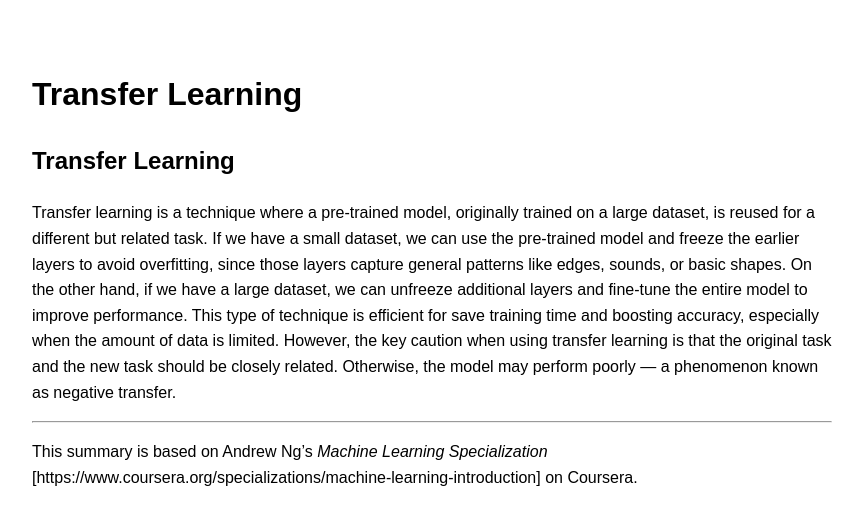
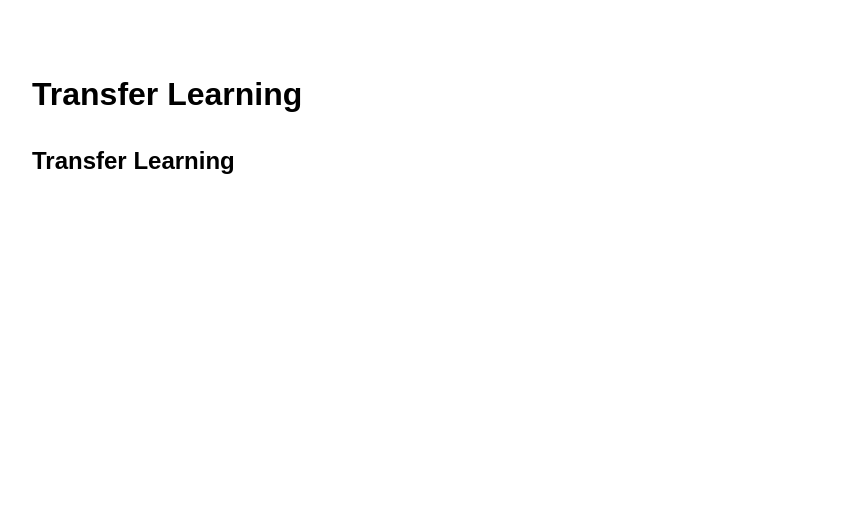
Before and after one commit to mkim2178/mkim2178.github.io, a Jekyll site: the page built from optimizations/transfer_learning.md, in a window 1280 px wide. Shown: the top 525 px of the page, without its empty margins (208-1071 px from the left). Built offline with Jekyll 4.4.1, drawn with Linux system fonts in a browser that asks for light colours; our own code applies the rules of GitHub Pages for plain Markdown files.

Commit message:
should consider posting my notes because of license and copyrights

```diff
--- a/optimizations/transfer_learning.md
+++ b/optimizations/transfer_learning.md
@@ -1,6 +1,6 @@
 ## Transfer Learning
 
-Transfer learning is a technique where a pre-trained model, originally trained on a large dataset, is reused for a different but related task.
+<!-- Transfer learning is a technique where a pre-trained model, originally trained on a large dataset, is reused for a different but related task.
 If we have a small dataset, we can use the pre-trained model and freeze the earlier layers to avoid overfitting, since those layers capture general patterns like edges, sounds, or basic shapes.
 On the other hand, if we have a large dataset, we can unfreeze additional layers and fine-tune the entire model to improve performance.
 This type of technique is efficient for save training time and boosting accuracy, especially when the amount of data is limited.
@@ -8,4 +8,4 @@ However, the key caution when using transfer learning is that the original task
 
 
 ---
-This summary is based on Andrew Ng’s *Machine Learning Specialization* [https://www.coursera.org/specializations/machine-learning-introduction] on Coursera.
+This note is based on Andrew Ng’s [*Machine Learning Specialization*](https://www.coursera.org/specializations/machine-learning-introduction) on Coursera. -->
```
